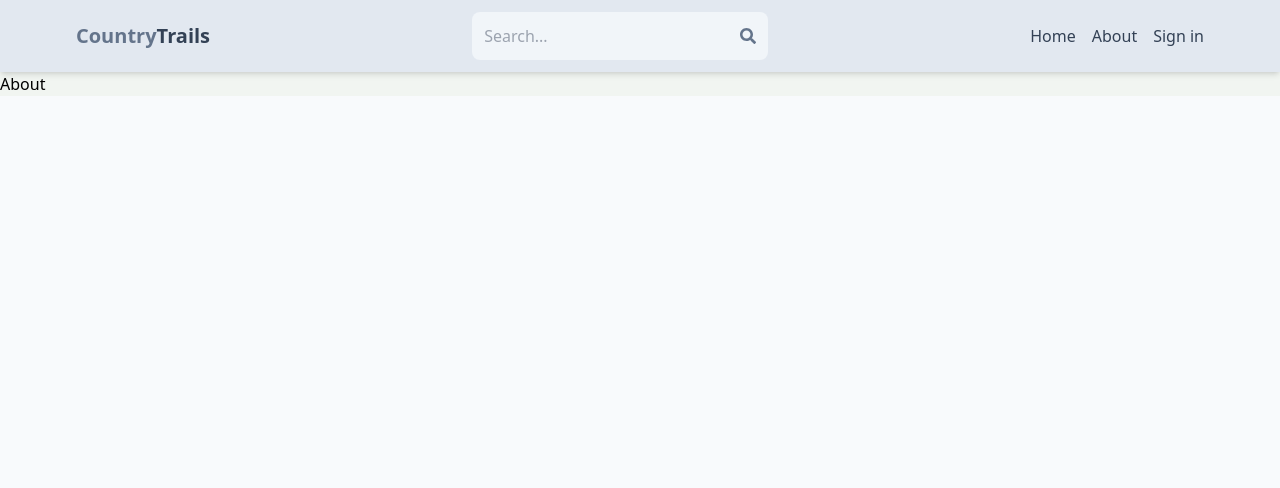
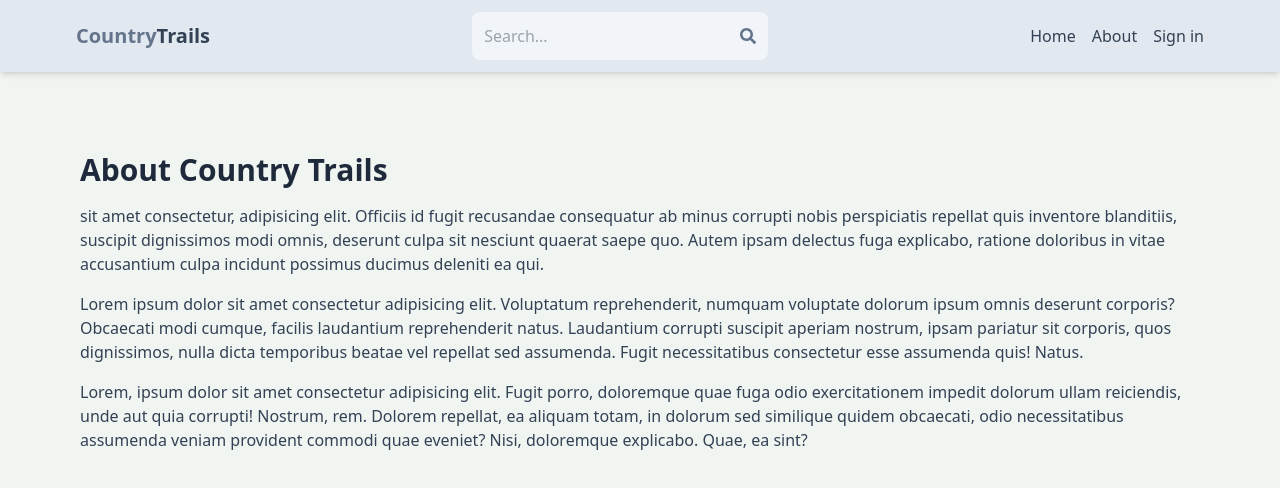
Before and after one commit to mhend56/MernRealEstate, a React (Vite) app in the folder client/: page /about in a window 1280 px wide. Shown: the top 488 px of the page. Built offline with nearby package versions, Linux system fonts and the light colour scheme; no server answers.

Commit message:
About page details added

```diff
--- a/client/src/pages/About.jsx
+++ b/client/src/pages/About.jsx
@@ -1,7 +1,11 @@
 import React from 'react';
 
 const About = () => {
-  return <div>About</div>;
+  return <div className='py-20 px-4 max-w-6xl mx-auto'><h1 className ='text-3xl font-bold mb-4 text-slate-800'>About Country Trails</h1>
+  <p className='mb-4 text-slate-700'> sit amet consectetur, adipisicing elit. Officiis id fugit recusandae consequatur ab minus corrupti nobis perspiciatis repellat quis inventore blanditiis, suscipit dignissimos modi omnis, deserunt culpa sit nesciunt quaerat saepe quo. Autem ipsam delectus fuga explicabo, ratione doloribus in vitae accusantium culpa incidunt possimus ducimus deleniti ea qui.</p>
+  <p className='mb-4 text-slate-700'>Lorem ipsum dolor sit amet consectetur adipisicing elit. Voluptatum reprehenderit, numquam voluptate dolorum ipsum omnis deserunt corporis? Obcaecati modi cumque, facilis laudantium reprehenderit natus. Laudantium corrupti suscipit aperiam nostrum, ipsam pariatur sit corporis, quos dignissimos, nulla dicta temporibus beatae vel repellat sed assumenda. Fugit necessitatibus consectetur esse assumenda quis! Natus.</p>
+  <p className='mb-4 text-slate-700'>Lorem, ipsum dolor sit amet consectetur adipisicing elit. Fugit porro, doloremque quae fuga odio exercitationem impedit dolorum ullam reiciendis, unde aut quia corrupti! Nostrum, rem. Dolorem repellat, ea aliquam totam, in dolorum sed similique quidem obcaecati, odio necessitatibus assumenda veniam provident commodi quae eveniet? Nisi, doloremque explicabo. Quae, ea sint?</p>
+  </div>
 };
 
 export default About;
```
